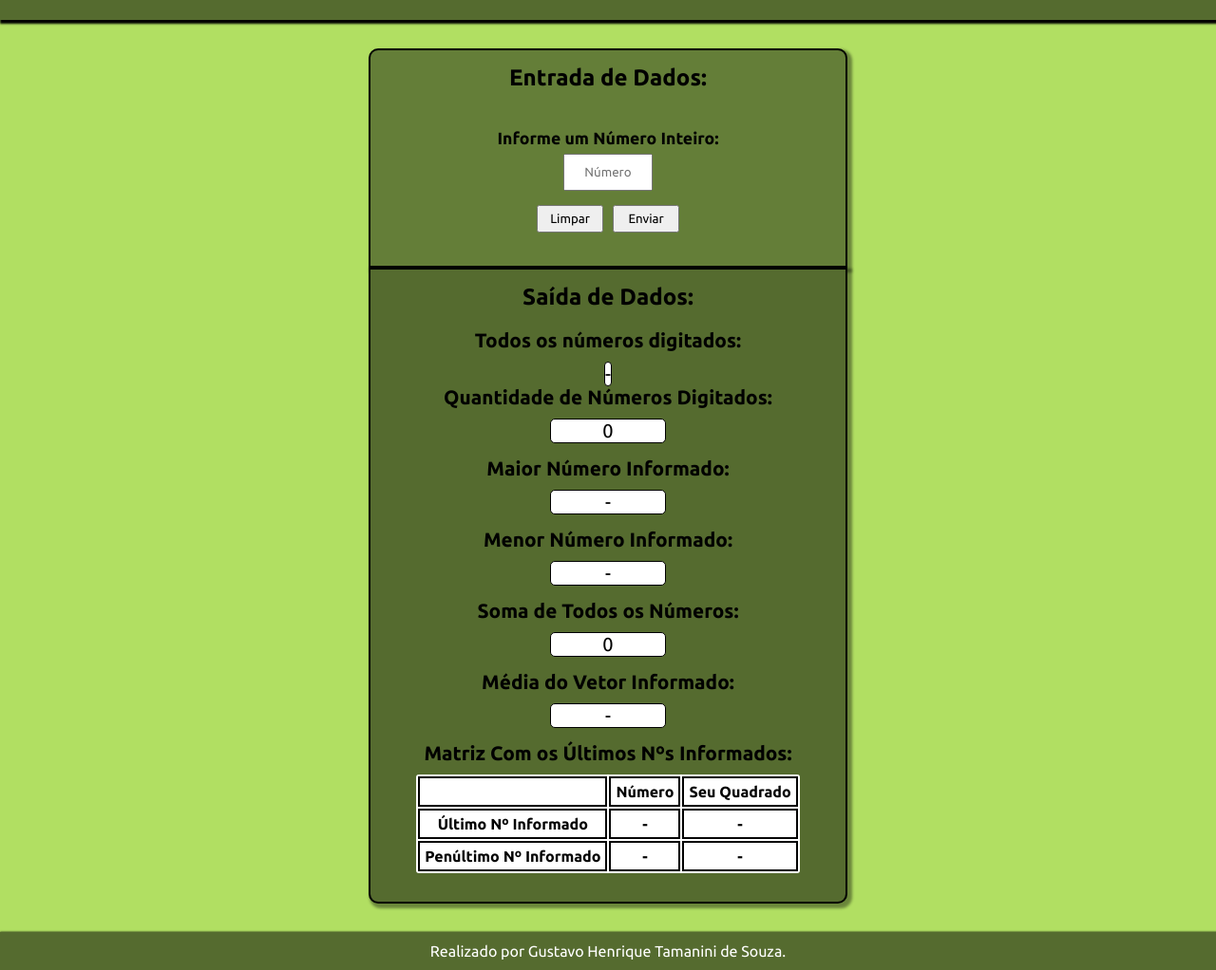
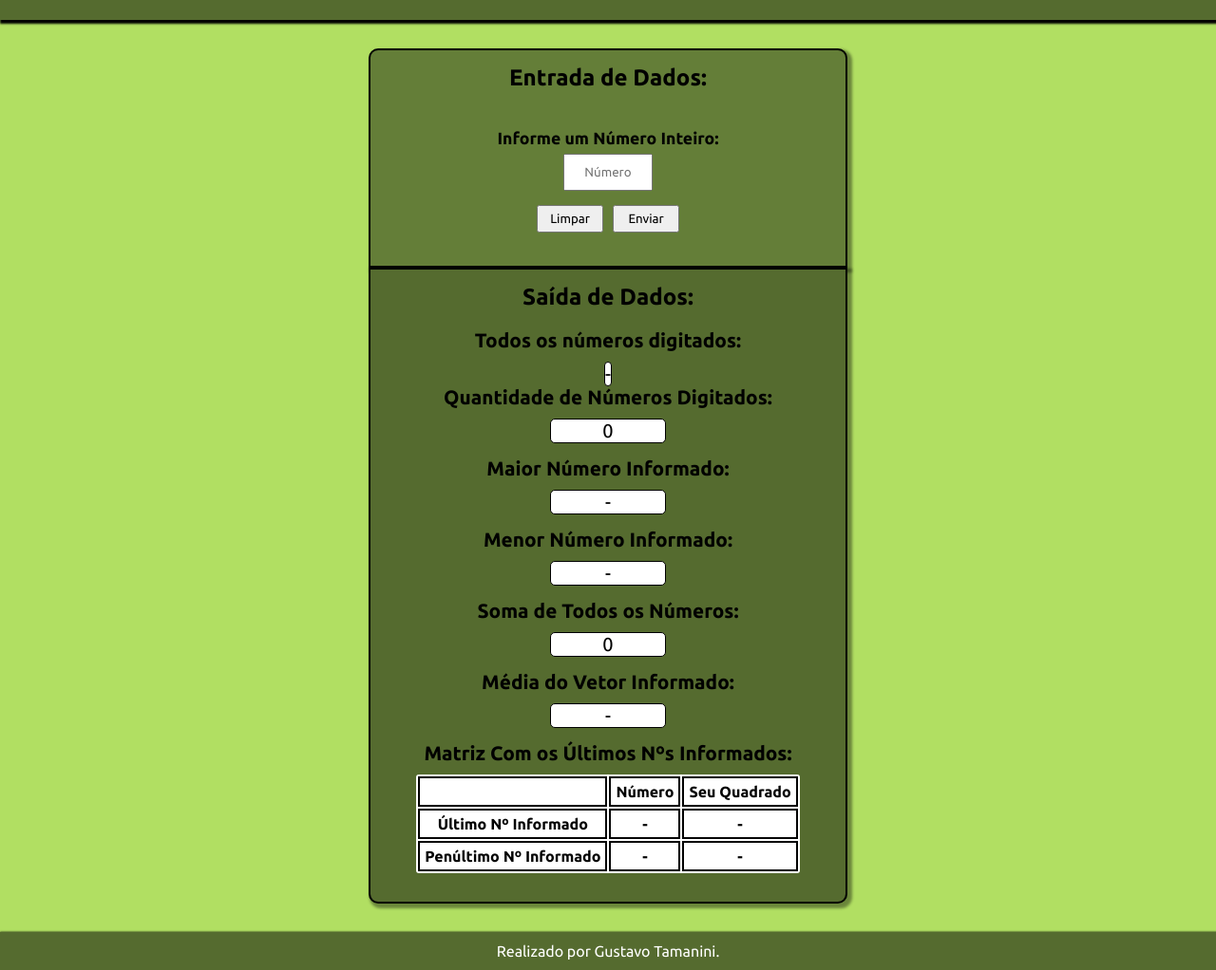
Before and after one commit to GustavoTamaninis/prova-ads, a plain HTML site: page index.html in a window 1280 px wide. Shown: the part 59-1081 px from the top of the page at 95% size. Drawn offline with Linux system fonts and the light colour scheme.

Commit message:
Update index.html

```diff
--- a/index.html
+++ b/index.html
@@ -61,7 +61,7 @@
         </section>
     </main>
     <footer>
-        <p>Realizado por Gustavo Henrique Tamanini de Souza.</p>
+        <p>Realizado por Gustavo Tamanini.</p>
     </footer>
 </body>
 </html>
```
